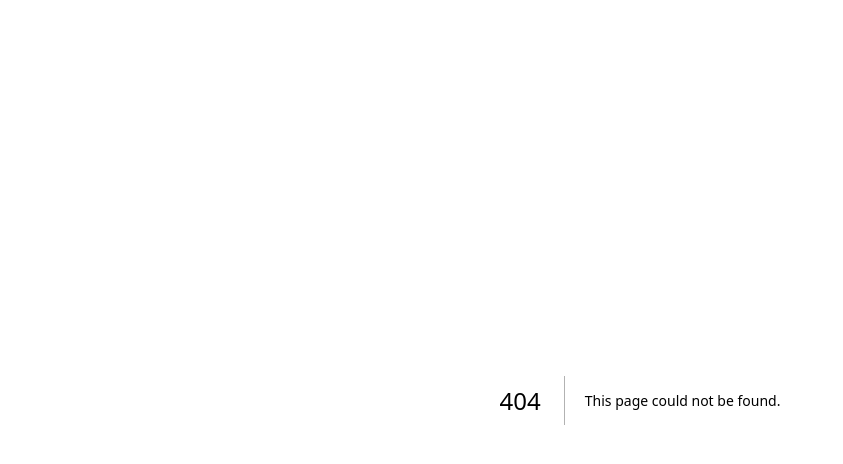
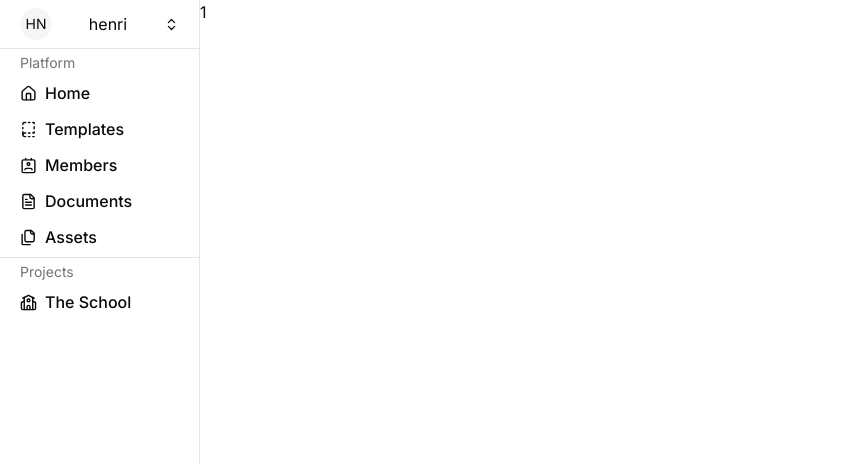
Before and after one commit to i-am-henri/canvasly, a Next.js app: page /dashboard/1/documents/1 in a window 1280 px wide. Before the commit this address had no page. Shown: the top 464 px of the page, without its empty margins (0-843 px from the left). Built offline with nearby package versions, Linux system fonts and the light colour scheme.

Commit message:
added a bunch of new pages for the teamspaces

```diff
--- /dev/null
+++ b/src/app/dashboard/[team]/documents/[slug]/page.tsx
@@ -0,0 +1,13 @@
+export default async function Document({
+    params
+}: {
+    params: {
+        slug: string
+    }
+}) {
+    return (
+        <div>
+            {params.slug}
+        </div>
+    )
+}
--- /dev/null
+++ b/src/app/dashboard/[team]/documents/page.tsx
@@ -0,0 +1,8 @@
+// Detailed page for the documents
+export default function Documents() {
+    return (
+        <div>
+
+        </div>
+    )
+}
--- a/src/app/dashboard/[team]/page.tsx
+++ b/src/app/dashboard/[team]/page.tsx
@@ -1,5 +1,9 @@
 import { redirect } from "next/navigation"
 import {db} from "~/server/db"
+
+/*
+ * Page with all of the Presentations a team has, the documents and assets. This is like a homepage for the dashboard.
+ */
 export default async function TeamSpace({
     params
 }: {
@@ -8,6 +12,7 @@ export default async function TeamSpace({
         team: string
     }
 }) {
+    // fetching the team
     const team = await db.team.findUnique({
         where: {
             id: params.team
```
